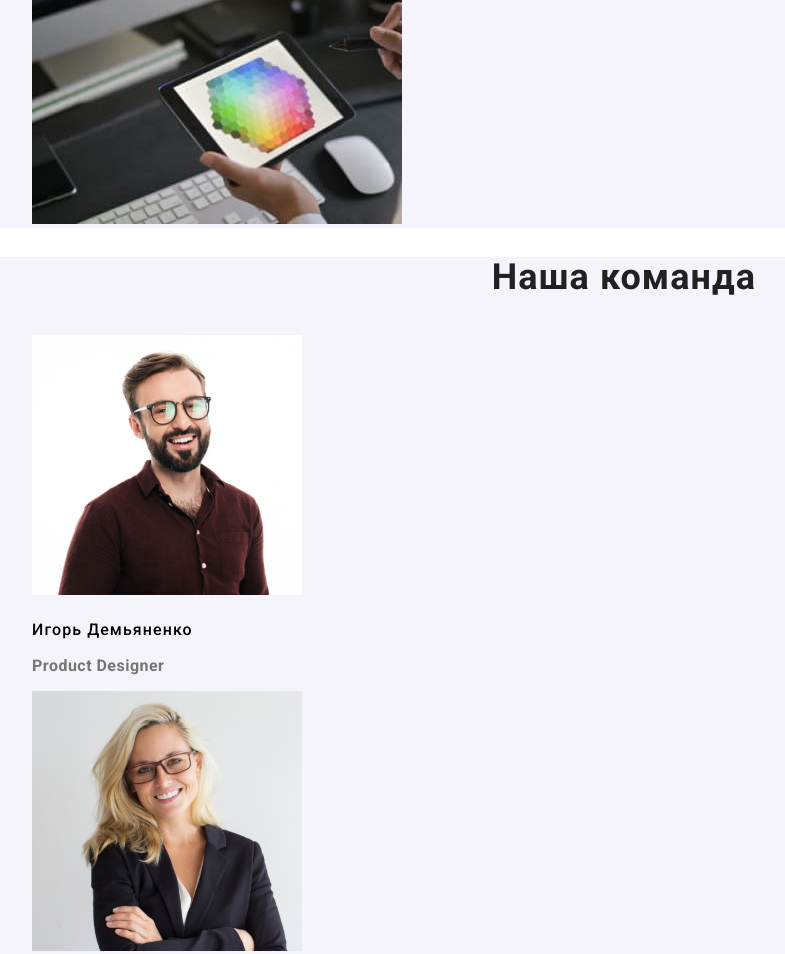
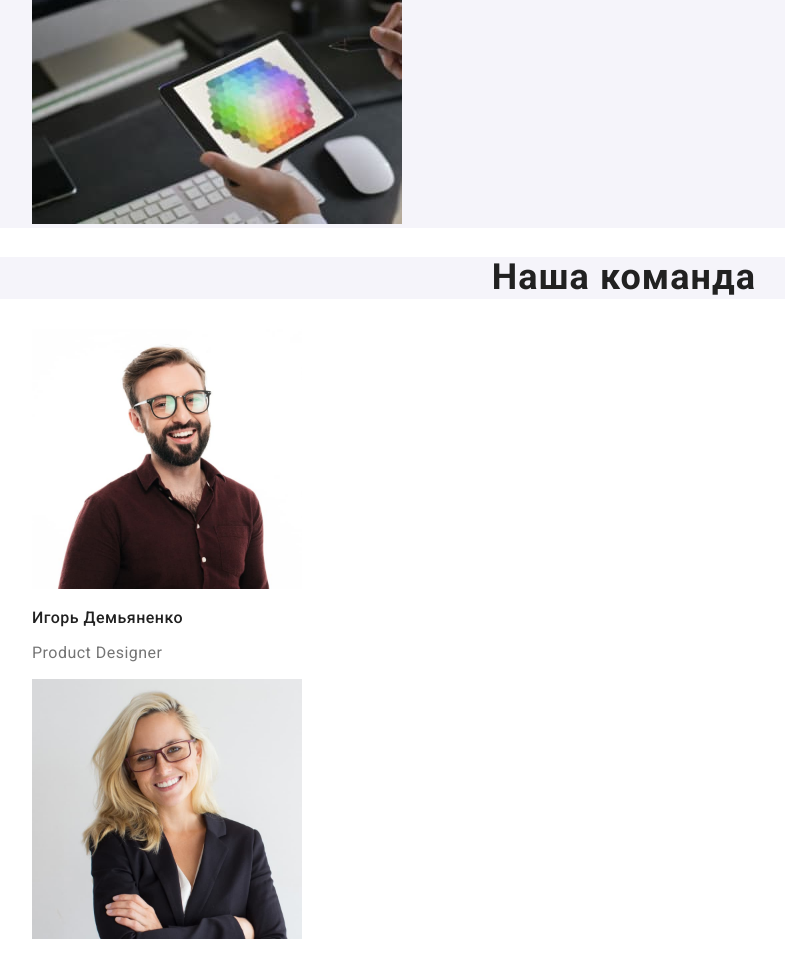
Before and after one commit to Eleneken555/goit-markup-hw-02, a plain HTML site: page index.html in a window 1280 px wide. Shown: the part 1357-2311 px from the top of the page, without its empty margins (16-801 px from the left). Drawn offline with Linux system fonts and the light colour scheme.

Commit message:
Add files via upload

```diff
--- a/css/styles.css
+++ b/css/styles.css
@@ -104,7 +104,7 @@ body {
 
 /* command */
 
-.command {
+.our-command {
   font-weight: bold;
   font-size: 36px;
   line-height: 1.16;
@@ -113,14 +113,19 @@ body {
 }
 
 .command-title {
+  font-style: normal;
   font-weight: 500;
   font-size: 16px;
   line-height: 1.18;
+  letter-spacing: 0.03em;
+  color: #212121;
 }
 
 .command-text {
+  font-family: Roboto;
+  font-weight: normal;
   font-size: 16px;
-  line-height: 19px;
+  line-height: 1.18;
   letter-spacing: 0.03em;
   color: #757575;
 }
```
